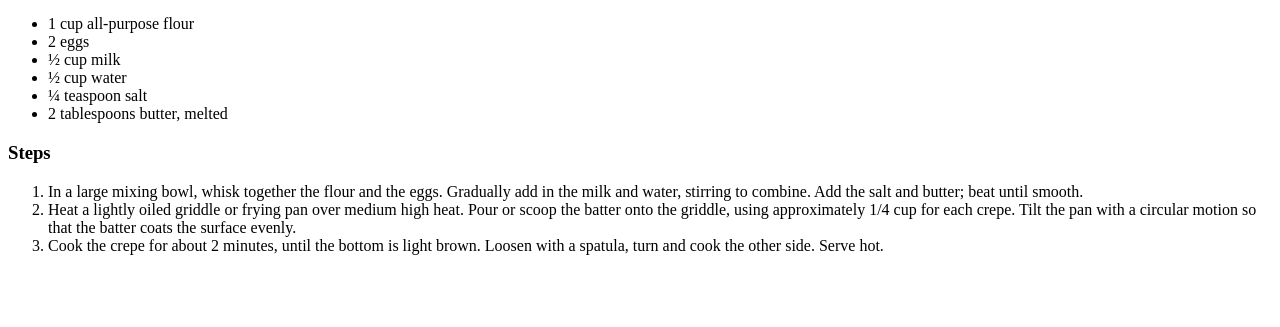
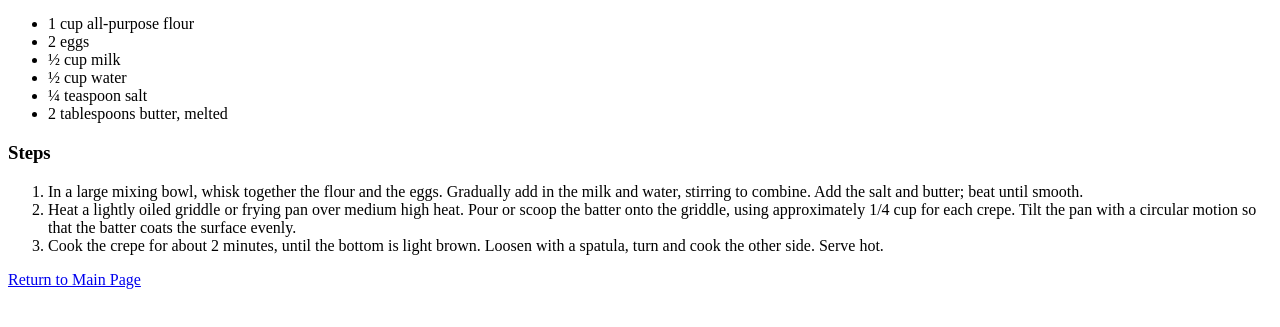
Before and after one commit to manikantag2k3/odin, a plain HTML site: page recipes/crepe.html in a window 1280 px wide. Shown: the part 353-680 px from the top of the page. Drawn offline with Linux system fonts and the light colour scheme.

Commit message:
Added link to main page

```diff
--- a/recipes/crepe.html
+++ b/recipes/crepe.html
@@ -19,5 +19,5 @@
 <ol><li>In a large mixing bowl, whisk together the flour and the eggs. Gradually add in the milk and water, stirring to combine. Add the salt and butter; beat until smooth.</li>
 <li>Heat a lightly oiled griddle or frying pan over medium high heat. Pour or scoop the batter onto the griddle, using approximately 1/4 cup for each crepe. Tilt the pan with a circular motion so that the batter coats the surface evenly.</li>
 <li>Cook the crepe for about 2 minutes, until the bottom is light brown. Loosen with a spatula, turn and cook the other side. Serve hot.</li></ol>
-</body>
+<a href="../index.html">Return to Main Page</a></body>
 </html>
```
Also changed, not shown: recipes/chocochip.html (+1 -0 lines), recipes/lasagna.html (+1 -1 lines).
